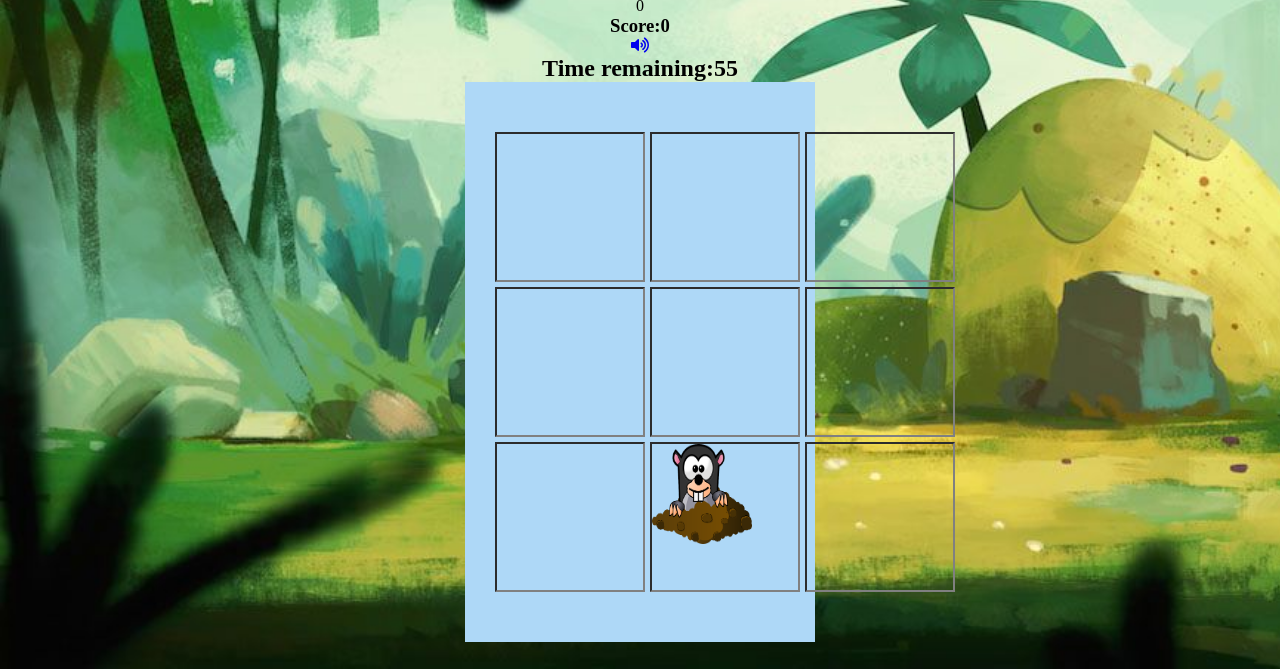
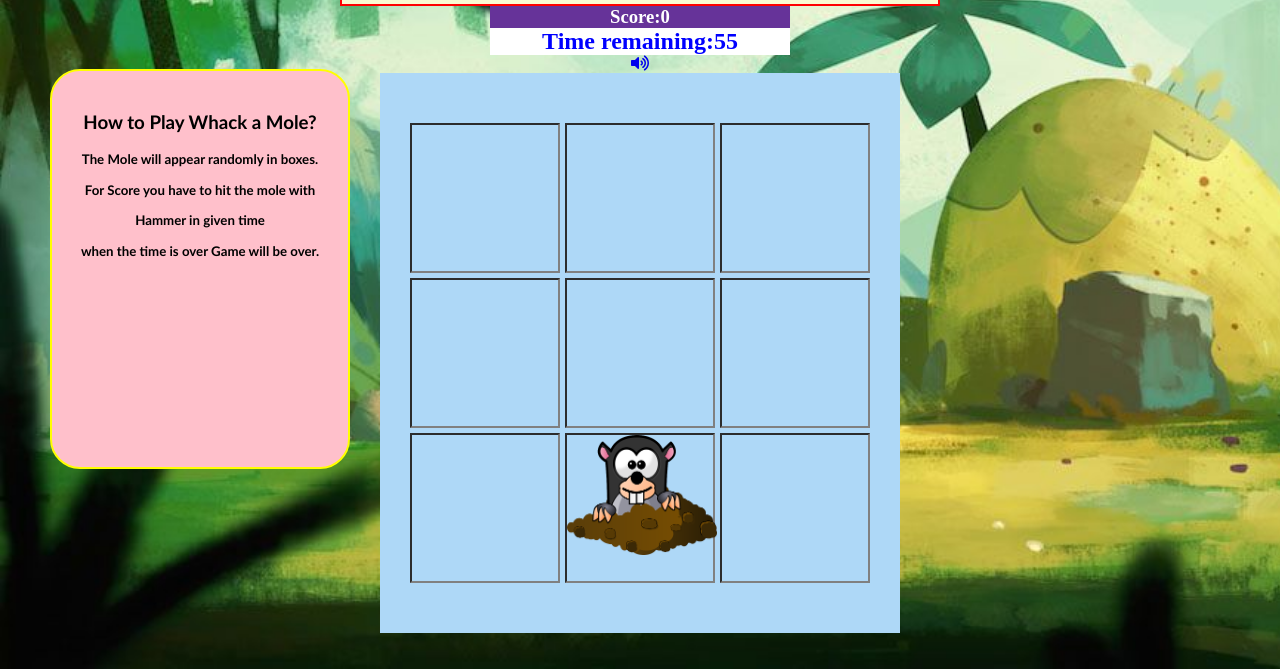
Before and after one commit to AlkeshTheDeveloper/Whack-a-Mole-game, a plain HTML site: page index.html in a window 1280 px wide. Shown: the part 131-800 px from the top of the page. Drawn offline with Linux system fonts and the light colour scheme.

Commit message:
play info added

```diff
--- a/index.html
+++ b/index.html
@@ -13,10 +13,20 @@
     <link rel="stylesheet" href="./style.css">
 </head>
 <body>
-    <h1 id="title" class="gameHead">Whack a Mole Game</h1>0
-    <h3>Score:<span id="scores">0</span></h3>
+    <h1 id="title" class="gameHead">Whack a Mole Game</h1>
+    <div class="Time-display">
+        <h3 class="total-score">Score:<span id="scores">0</span></h3>
+        <h2 id="time">Time remaining:<span id="timer">60</span></h2>
+    </div>
+
     <a href="#" id="volume" onclick="playAudio()"><i class="fas fa-volume-up"></i></a>
-    <h2 id="time">Time remaining:<span id="timer">60</span></h2>
+
+    <div class="playInfo">
+        <h3>How to Play Whack a Mole?</h3>
+        <h5>The Mole will appear randomly in boxes. </h5>
+        <h5> For Score you have to hit the mole with Hammer in given time</h5>
+        <h5>when the time is over Game will be over.</h5>
+    </div>
     <div class="boxes" id="gameboard">
         <div class="box"></div>
         <div class="box"></div>
@@ -30,9 +40,9 @@
     </div>
 
     <div id="gameover" class="gameoverbox">
-        <h2>Game Over !</h2>
+        <h1>Game Over !</h1>
        <p>Your score is <span id="scoreDisplay"></span></p>
-        <button id="start" onclick="gameStart()">Start</button>
+
 
     </div>
 <script src="./script.js"></script>
--- a/script.js
+++ b/script.js
@@ -22,7 +22,7 @@ boxes.forEach((box) => {
       if (el.target.type === "mole") {
           hit.play();
       score += 1;
-      mole.style.display = "none";
+          mole.style.display = "none";
       document.getElementById("scores").innerText = score;
     }
   });
@@ -32,8 +32,8 @@ boxes.forEach((box) => {
     interval = setInterval(() => {
         mole.type = "mole";
         mole.src = "./mole.png";
-        mole.height = 100;
-        mole.width = 100;
+        mole.height = 120;
+        mole.width = 150;
         mole.style.display = "block";
         const box = Math.floor(Math.random() * boxes.length);
         boxes[box].appendChild(mole);
@@ -56,10 +56,3 @@ boxes.forEach((box) => {
 
         }
     }, 1000);
-
-
-
-// document.getElementById("start").addEventListener("click", () => {
-//     window.onload = playAudio
-//   score == 0 ? window.location.reload() : "";
-// });
--- a/style.css
+++ b/style.css
@@ -18,7 +18,7 @@ body {
 
 .boxes {
     position: relative;
-    max-width: 350px;
+    max-width: 650px;
     display: grid;
     grid-template-columns: repeat(3, 1fr);
     grid-template-rows: repeat(3, 1fr);
@@ -27,6 +27,9 @@ body {
     align-items: center;
     text-align: center;
     padding: 50px 30px;
+        cursor: url("thor-removebg-preview.png"),
+        auto;
+
 }
 
 .box {
@@ -34,7 +37,6 @@ body {
     width: 150px;
     border: 2px inset gray;
 
-    cursor: url("thor-removebg-preview.png"), auto;
 }
 
 .gameoverbox {
@@ -52,7 +54,7 @@ body {
 }
 
 .gameHead {
-    width: 300px;
+    width: 600px;
     height: 100px;
     color: rgb(165, 42, 69);
     background-color: lightgoldenrodyellow;
@@ -60,3 +62,34 @@ body {
 
     border: 2px solid red;
 }
+
+.playInfo{
+    position: absolute;
+    left:50px;
+    width:300px;
+    background-color: pink;
+    border-radius:30px;
+    height:400px;
+    color: black;
+    border:2px solid yellow;
+    text-align: center;
+    vertical-align: middle;
+    padding: 30px 20px;
+    font-family: 'Gill Sans', 'Gill Sans MT', Calibri, 'Trebuchet MS', sans-serif;
+    line-height: 2.3;
+}
+
+.total-score{
+    border: 2pxs solid yellow;
+    background: rebeccapurple;
+    color: white;
+}
+
+.Time-display{
+    position: relative;
+    display: flex;
+    width:300px;
+    flex-direction: column;
+    background:white;
+    color:blue;
+}
```
